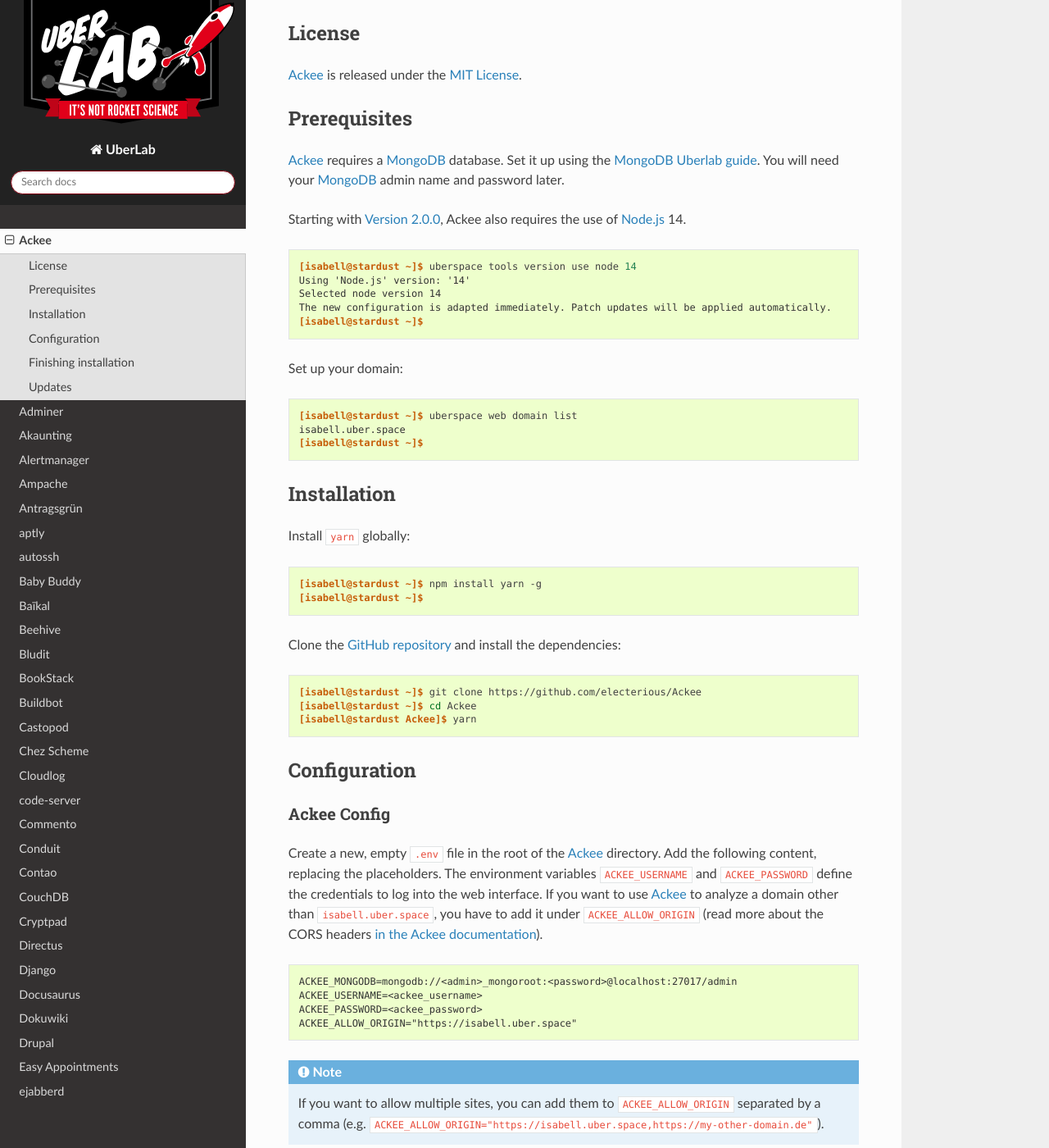
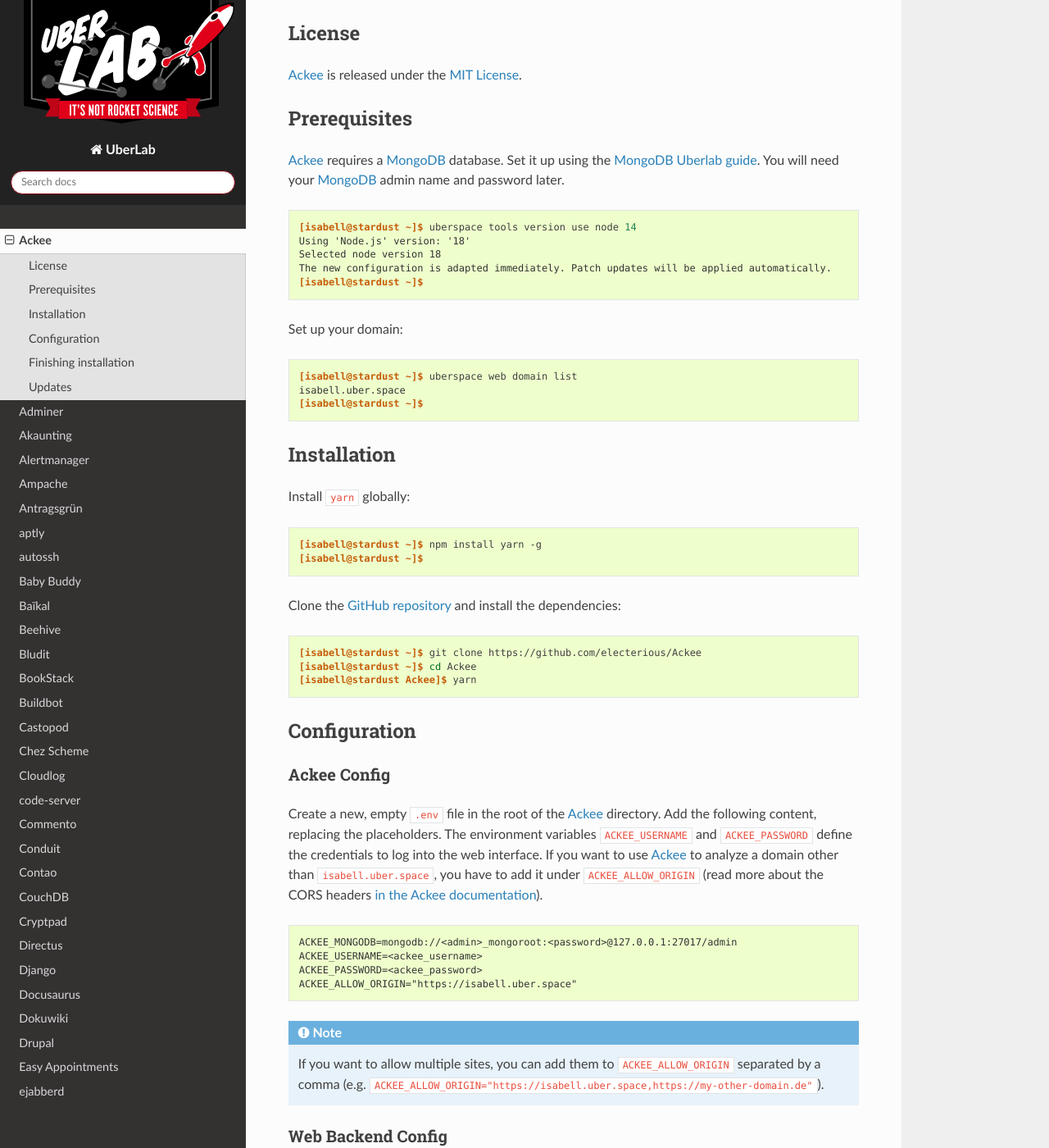
Before and after one commit to Uberspace/lab, a Sphinx documentation site: the page built from source/guide_ackee.rst, in a window 1280 px wide and 1400 px high, scrolled down 1317 px. Shown: the whole window at 82% size. Built offline with Sphinx 7.4.7 and the Read the Docs theme 2.0.0, drawn with Linux system fonts in a browser that asks for light colours; some of the changed text lies outside the part shown.

Commit message:
[ackee] Update Guide for Node 18
With Node 17 ``127.0.0.1`` is required instead of ``localhost``, for whatever reason.

Also removed v2.0.0 hint because... its old and no one should using this version anymore :)

closes #1593

```diff
--- a/source/guide_ackee.rst
+++ b/source/guide_ackee.rst
@@ -39,13 +39,11 @@
 
 Ackee_ requires a MongoDB_ database. Set it up using the :lab:`MongoDB Uberlab guide <guide_mongodb>`. You will need your MongoDB_ admin name and password later.
 
-Starting with `Version 2.0.0`_, Ackee also requires the use of :manual:`Node.js <lang-nodejs>` 14.
-
 ::
 
  [isabell@stardust ~]$ uberspace tools version use node 14
- Using 'Node.js' version: '14'
- Selected node version 14
+ Using 'Node.js' version: '18'
+ Selected node version 18
  The new configuration is adapted immediately. Patch updates will be applied automatically.
  [isabell@stardust ~]$
 
@@ -81,7 +79,7 @@
 
 .. code-block:: console
 
-  ACKEE_MONGODB=mongodb://<admin>_mongoroot:<password>@localhost:27017/admin
+  ACKEE_MONGODB=mongodb://<admin>_mongoroot:<password>@127.0.0.1:27017/admin
   ACKEE_USERNAME=<ackee_username>
   ACKEE_PASSWORD=<ackee_password>
   ACKEE_ALLOW_ORIGIN="https://isabell.uber.space"
@@ -131,11 +129,10 @@
 
 .. _Ackee: https://ackee.electerious.com/
 .. _MongoDB: https://mongodb.com
-.. _Version 2.0.0: https://github.com/electerious/Ackee/releases/tag/v2.0.0
 .. _MIT License: https://github.com/electerious/Ackee/blob/master/LICENSE
 
 ----
 
-Tested on Uberspace v7.11.1.1 with NodeJS v14, Ackee v3.0.6 and MongoDB v4.4.
+Tested on Uberspace v7.15.4 with NodeJS v18, Ackee v3.4.2 and MongoDB v5.0.
 
 .. author_list::
```
